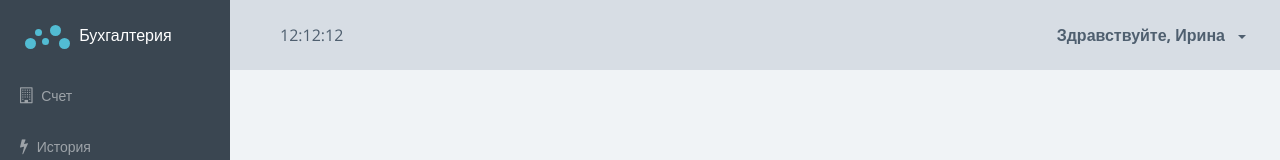
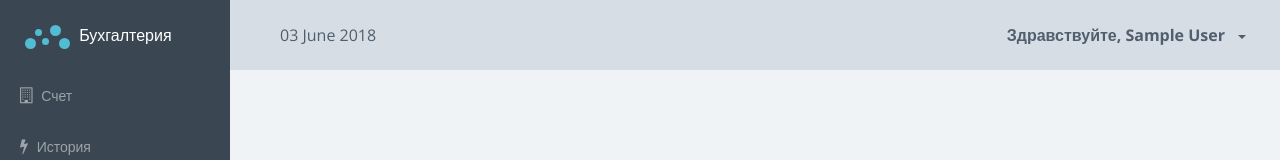
Before and after one commit to TNadir/homeAccounting, an Angular app: page /system in a window 1280 px wide. Shown: the top 160 px of the page. Built offline with nearby package versions, Linux system fonts and the light colour scheme; sample sign-in values are in the browser's storage.

Commit message:
header completed

```diff
--- a/src/app/auth/login/login.component.ts
+++ b/src/app/auth/login/login.component.ts
@@ -72,7 +72,7 @@ export class LoginComponent implements OnInit {
             this.message.text = '';
             window.localStorage.setItem('user', JSON.stringify(user));
             this.authService.login();
-
+            this.router.navigate(['/system','bill']);
 
           } else {
 
--- /dev/null
+++ b/src/app/shared/directives/dropdown.directive.ts
@@ -0,0 +1,19 @@
+import { Directive, HostBinding, HostListener } from "@angular/core";
+
+
+@Directive({
+
+    selector: '[wfmDropdown]'
+})
+
+export class DropdownDirective {
+
+    @HostBinding('class.open') isOpen = false;
+
+    @HostListener('click') onclick() {
+
+        this.isOpen = !this.isOpen;
+    }
+
+
+}
--- /dev/null
+++ b/src/app/system/shared/components/header/header.component.html
@@ -0,0 +1,24 @@
+<header class="header">
+    <div class="header-block header-block-search">
+        {{ date | date:'dd MMMM yyyy' }}
+    </div>
+    <div class="header-block header-block-nav">
+        <ul class="nav-profile">
+            <li class="profile dropdown" wfmDropdown>
+                <a class="nav-link dropdown-toggle"  role="button">
+                    <span class="name">
+                        Здравствуйте, {{user.name}}
+
+                    </span>
+                </a>
+                <div class="dropdown-menu profile-dropdown-menu">
+                    <a class="dropdown-item" [routerLink]="['records']">
+                        <i class="fa fa-gear icon"></i>Сделать запись</a>
+                    <div class="dropdown-divider"></div>
+                    <a class="dropdown-item" (click)="onLogout()">
+                        <i class="fa fa-power-off icon"></i>Выйти</a>
+                </div>
+            </li>
+        </ul>
+    </div>
+</header>
--- /dev/null
+++ b/src/app/system/shared/components/header/header.component.ts
@@ -0,0 +1,33 @@
+import { Component, OnInit } from '@angular/core';
+import { User } from '../../../../shared/models/user.model';
+import { AuthService } from '../../../../shared/services/auth.service';
+import { Router } from '@angular/router';
+
+@Component({
+  selector: 'wfm-header',
+  templateUrl: './header.component.html',
+  styleUrls: ['./header.component.scss']
+})
+export class HeaderComponent implements OnInit {
+
+
+  date: Date = new Date();
+  user: User;
+
+  constructor(
+    private authService: AuthService,
+    private router: Router
+
+  ) { }
+
+  ngOnInit() {
+    this.user = JSON.parse(window.localStorage.getItem('user'));
+  }
+
+  onLogout() {
+    this.authService.logout();
+    this.router.navigate(['/login']);
+  }
+
+
+}
--- a/src/app/system/shared/components/sidebar/sidebar.component.html
+++ b/src/app/system/shared/components/sidebar/sidebar.component.html
@@ -15,19 +15,19 @@
       <nav class="menu">
           <ul class="nav metismenu">
               <li routerLinkActive="active">
-                  <a  [routerLink]="['/bill']" >
+                  <a  [routerLink]="['bill']" >
                       <i class="fa fa-building-o"></i> Счет </a>
               </li>
-              <li>
-                  <a  [routerLink]="['/history']">
+              <li   routerLinkActive="active" >
+                  <a  [routerLink]="['history']">
                       <i class="fa fa-flash"></i> История </a>
               </li>
-              <li>
-                  <a  [routerLink]="['/planning']">
+              <li  routerLinkActive="active" >
+                  <a  [routerLink]="['planning']">
                       <i class="fa fa-archive"></i> Планирование </a>
               </li>
-              <li>
-                  <a  [routerLink]="['/records']">
+              <li  routerLinkActive="active" >
+                  <a  [routerLink]="['records']">
                       <i class="fa fa-plus-square"></i> Запись </a>
               </li>
           </ul>
--- a/src/app/system/system.component.html
+++ b/src/app/system/system.component.html
@@ -1,38 +1,13 @@
 <div class="main-wrapper">
     <div class="app">
-        <!--HEADER-->
-        <header class="header">
-            <div class="header-block header-block-search">
-                12:12:12
-            </div>
-            <div class="header-block header-block-nav">
-                <ul class="nav-profile">
-                    <li class="profile dropdown">
-                        <a class="nav-link dropdown-toggle" href="#" role="button">
-                            <span class="name">
-                                Здравствуйте, Ирина
-                            </span>
-                        </a>
-                        <div class="dropdown-menu profile-dropdown-menu">
-                            <a class="dropdown-item" href="#">
-                                <i class="fa fa-gear icon"></i>Сделать запись</a>
-                            <div class="dropdown-divider"></div>
-                            <a class="dropdown-item" href="#">
-                                <i class="fa fa-power-off icon"></i>Выйти</a>
-                        </div>
-                    </li>
-                </ul>
-            </div>
-        </header>
-        <!--HEADER-->
-        <!--SIDEBAR-->
-       <wfm-sidebar></wfm-sidebar>
-        <!--SIDEBAR-->
-        <!--CONTENT-->
+
+        <wfm-header></wfm-header>
+
+        <wfm-sidebar></wfm-sidebar>
+
         <article class="content dashboard-page">
-
             <router-outlet></router-outlet>
         </article>
-        <!--CONTENT-->
+
     </div>
 </div>
--- a/src/app/system/system.module.ts
+++ b/src/app/system/system.module.ts
@@ -8,6 +8,8 @@ import { PlanningPageComponent } from './planning-page/planning-page.component';
 import { RecordsPageComponent } from './records-page/records-page.component';
 import { SystemRoutingModule } from "./system-routing.module";
 import { SidebarComponent } from './shared/components/sidebar/sidebar.component';
+import { HeaderComponent } from './shared/components/header/header.component';
+import { DropdownDirective } from "../shared/directives/dropdown.directive";
 
 
 @NgModule({
@@ -17,7 +19,9 @@ import { SidebarComponent } from './shared/components/sidebar/sidebar.component'
         HistoryPageComponent,
         PlanningPageComponent,
         RecordsPageComponent,
-        SidebarComponent
+        SidebarComponent,
+        HeaderComponent,
+        DropdownDirective
     ],
     imports: [
         CommonModule,
```
Also changed, not shown: src/app/system/shared/components/header/header.component.scss (added).
